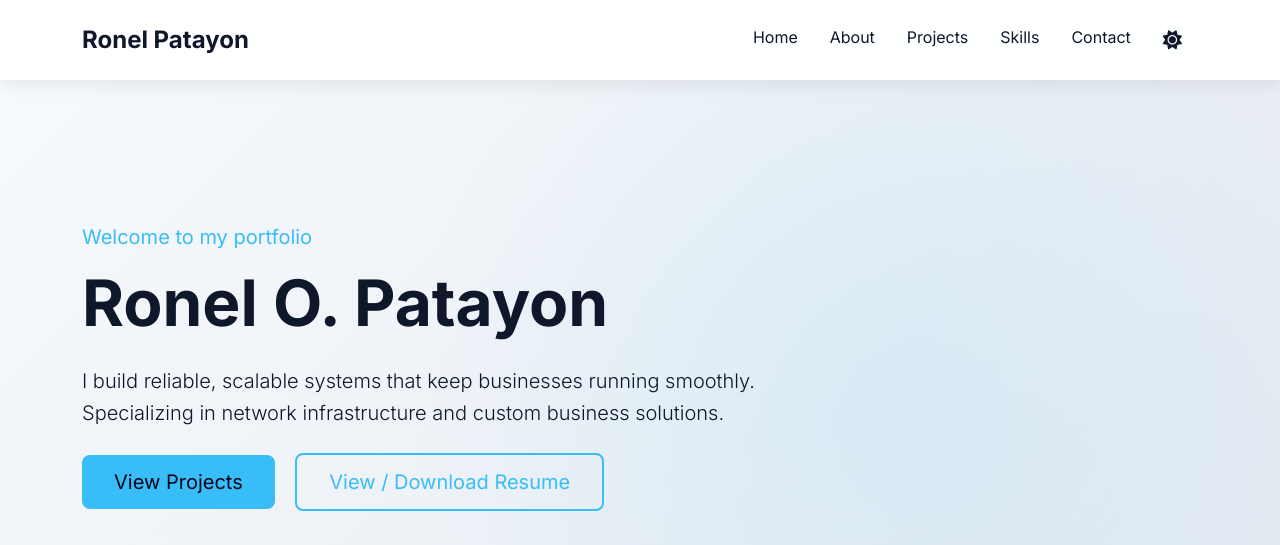
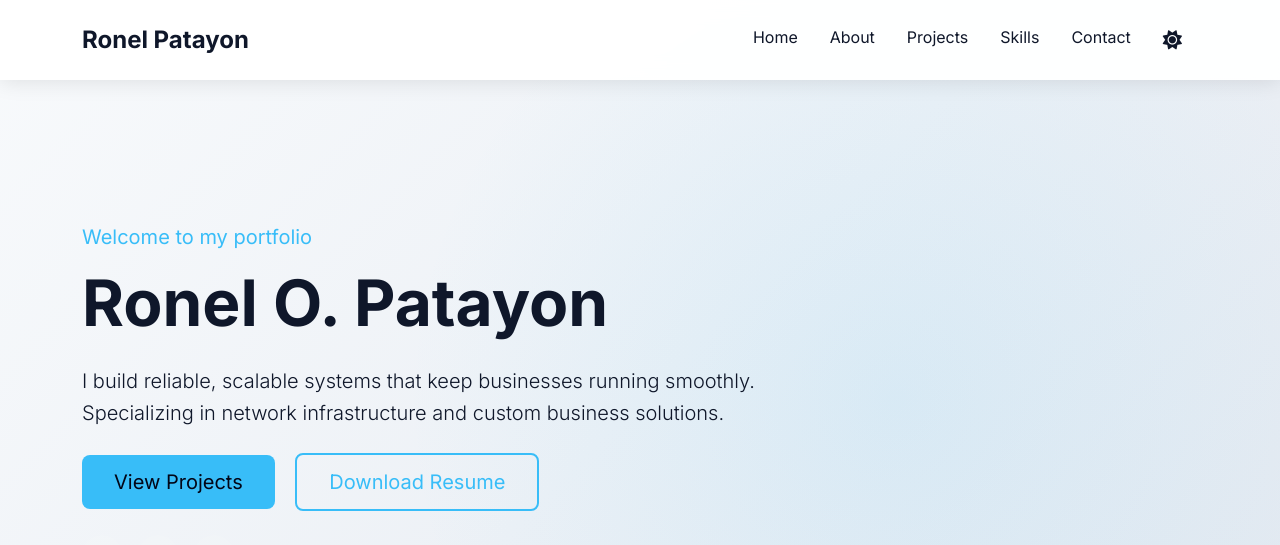
Before and after one commit to RonelPatayon/ronelpatayon.github.io, a plain HTML site: page index.html in a window 1280 px wide. Shown: the top 545 px of the page. Drawn offline with nearby package versions, Linux system fonts and the light colour scheme.

Commit message:
Update index.html
UPdate Download resume file location

```diff
--- a/index.html
+++ b/index.html
@@ -59,13 +59,11 @@
           <p class="lead mb-4">I build reliable, scalable systems that keep businesses running smoothly. Specializing in network infrastructure and custom business solutions.</p>
           <div class="hero-buttons">
             <a href="#projects" class="btn btn-primary btn-lg me-3">View Projects</a>
-           <a
-              href="RONEL_PATAYON_RESUME.pdf"
-              class="btn btn-outline-primary btn-lg"
-              target="_blank"
-            >
-              View / Download Resume
-            </a>
+          <a href="./RONEL_PATAYON_RESUME.pdf"
+   class="btn btn-outline-primary btn-lg"
+   download>
+  Download Resume
+</a>
           </div>
           <div class="social-links mt-4">
             <a href="#" class="social-link"><i class="fab fa-github"></i></a>
```
